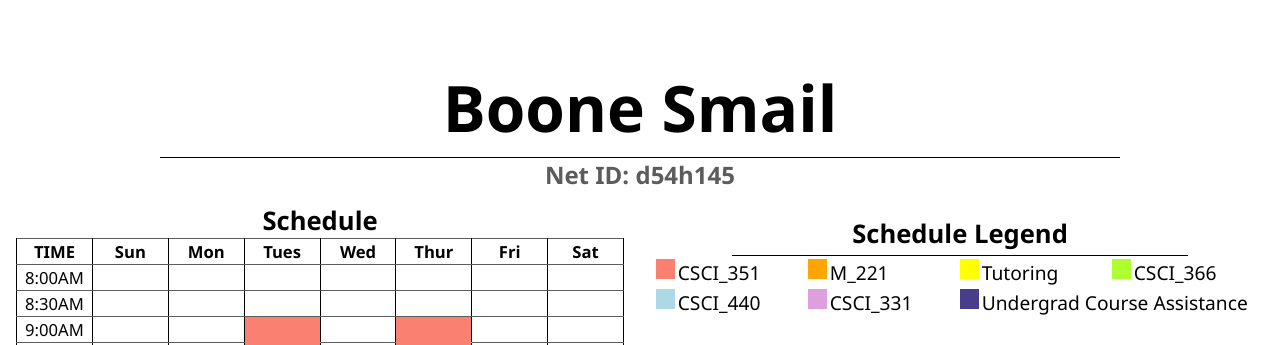
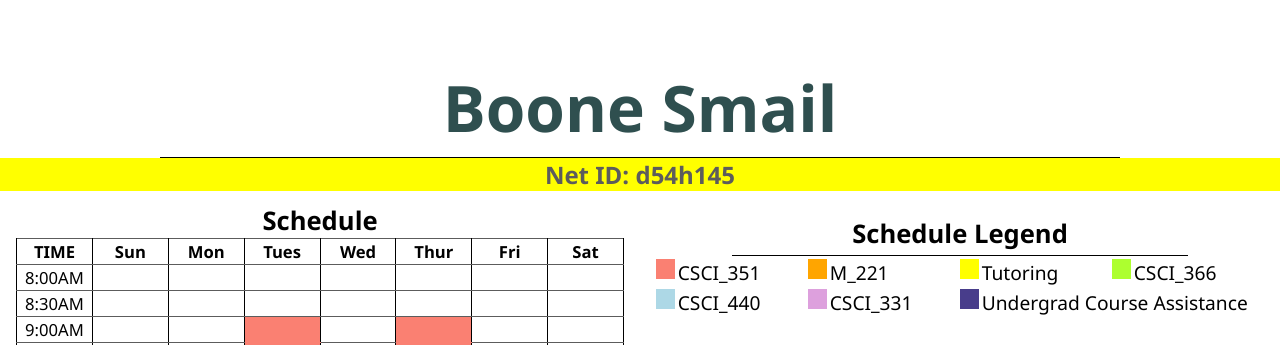
Before and after one commit to Boone-Smail/Boone-Smail.github.io, a PHP site: page / in a window 1280 px wide. Shown: the top 345 px of the page. Run offline with PHP 8.4, Linux system fonts and the light colour scheme.

Commit message:
Assignment 2 v1.0.1
Hotfix for missed criteria in last commit

```diff
--- a/css/base.css
+++ b/css/base.css
@@ -14,6 +14,7 @@ html h1 {
     margin-top: 5vw;
     font-size: 5vw;
     margin-bottom: 0.5vw;
+    color: darkslategray;
 }
 
 html h2 {
@@ -21,6 +22,7 @@ html h2 {
     text-align: center;
     color: #5c5c5c;
     margin-bottom: 1vw;
+    background-color:yellow;
 
 }
 
```
